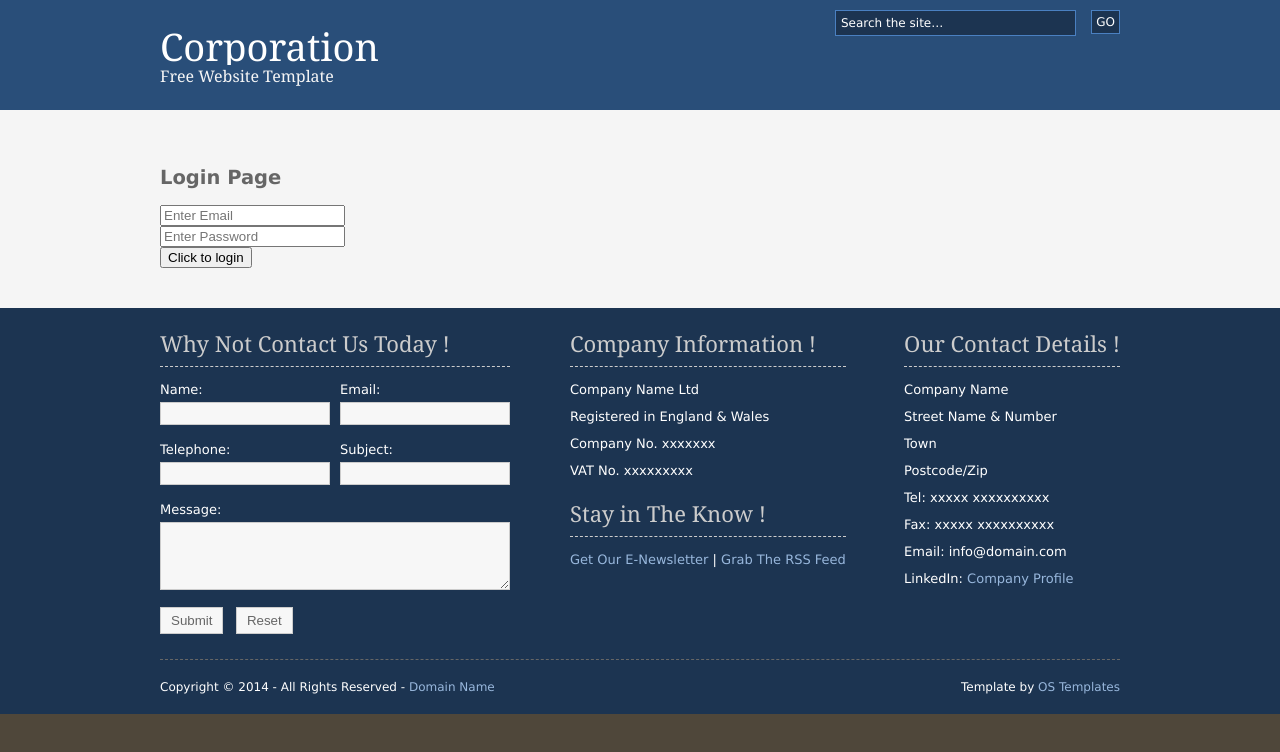
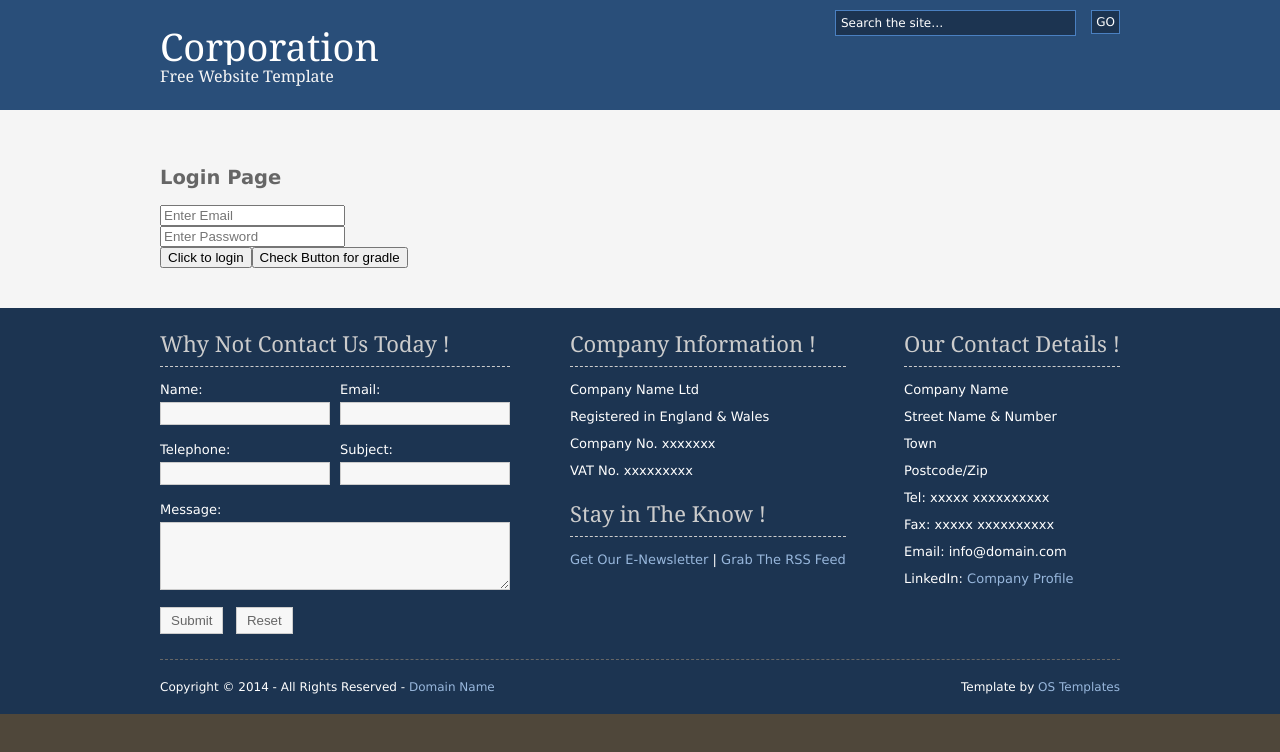
Before and after one commit to VigneshD-7788/Web-templateDesign, an Angular app: page / in a window 1280 px wide. Shown: the top 752 px of the page. Built offline with nearby package versions, Linux system fonts and the light colour scheme.

Commit message:
gradle sample button

```diff
--- a/src/app/login/login.component.html
+++ b/src/app/login/login.component.html
@@ -11,6 +11,7 @@
         </div>
       <div>
         <input type="button" (click)="loginApi()" value="Click to login">
+        <input type="button" (click)="loginSample()" value="Check Button for gradle">
       </div>
      {{login_error_message}}
       <div class="clear"></div>
--- a/src/app/login/login.component.ts
+++ b/src/app/login/login.component.ts
@@ -40,6 +40,13 @@ export class LoginComponent implements OnInit {
 })
 
   }
+  loginSample(){
+    sessionStorage.getItem("token");
+    this.http.get("http://localhost:8080/sampleGradle")
+    .subscribe((res:any)=>{
+      console.log(res);
+    })
+  }
 
 //   loginApi2(){
 //     let postArgs ={
```
